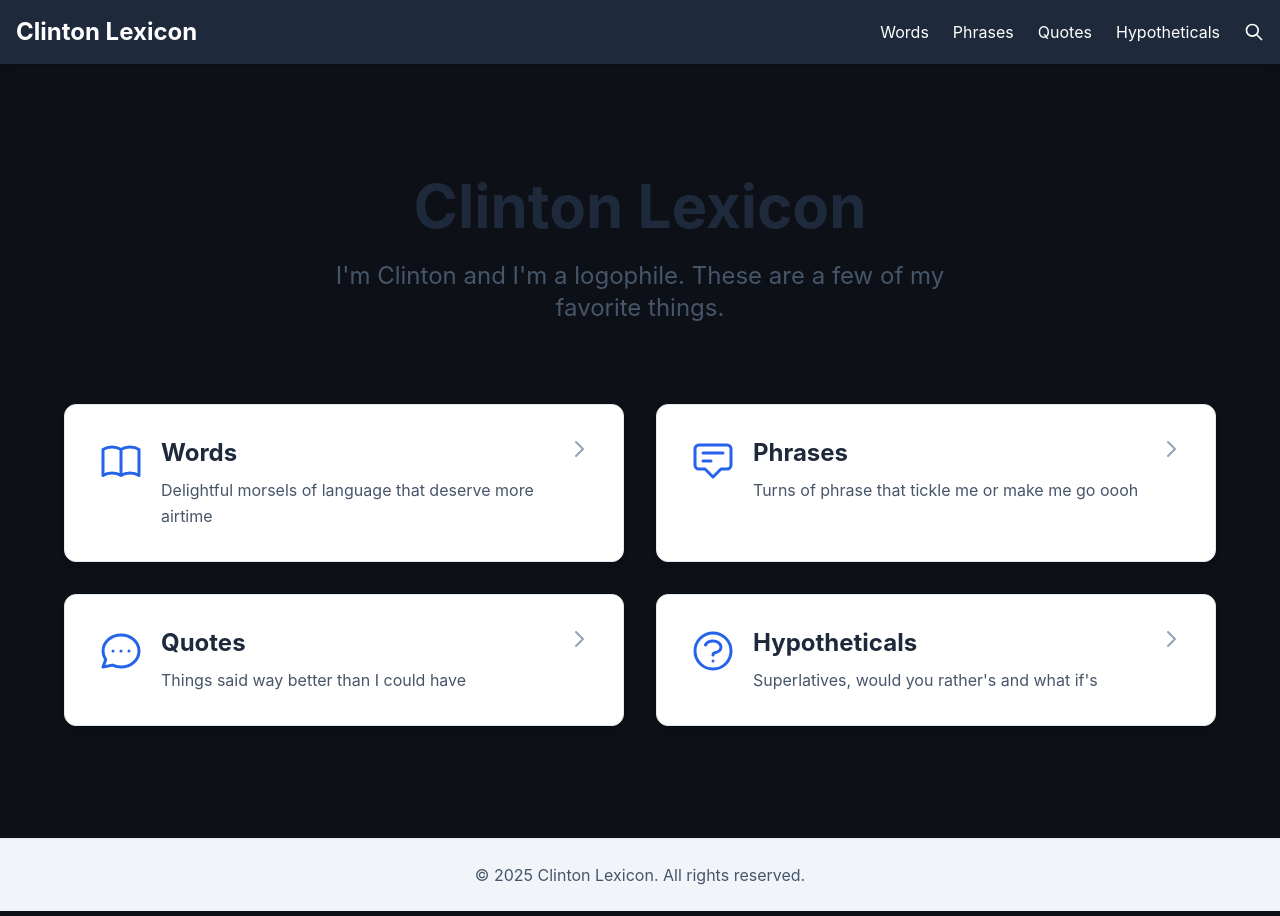
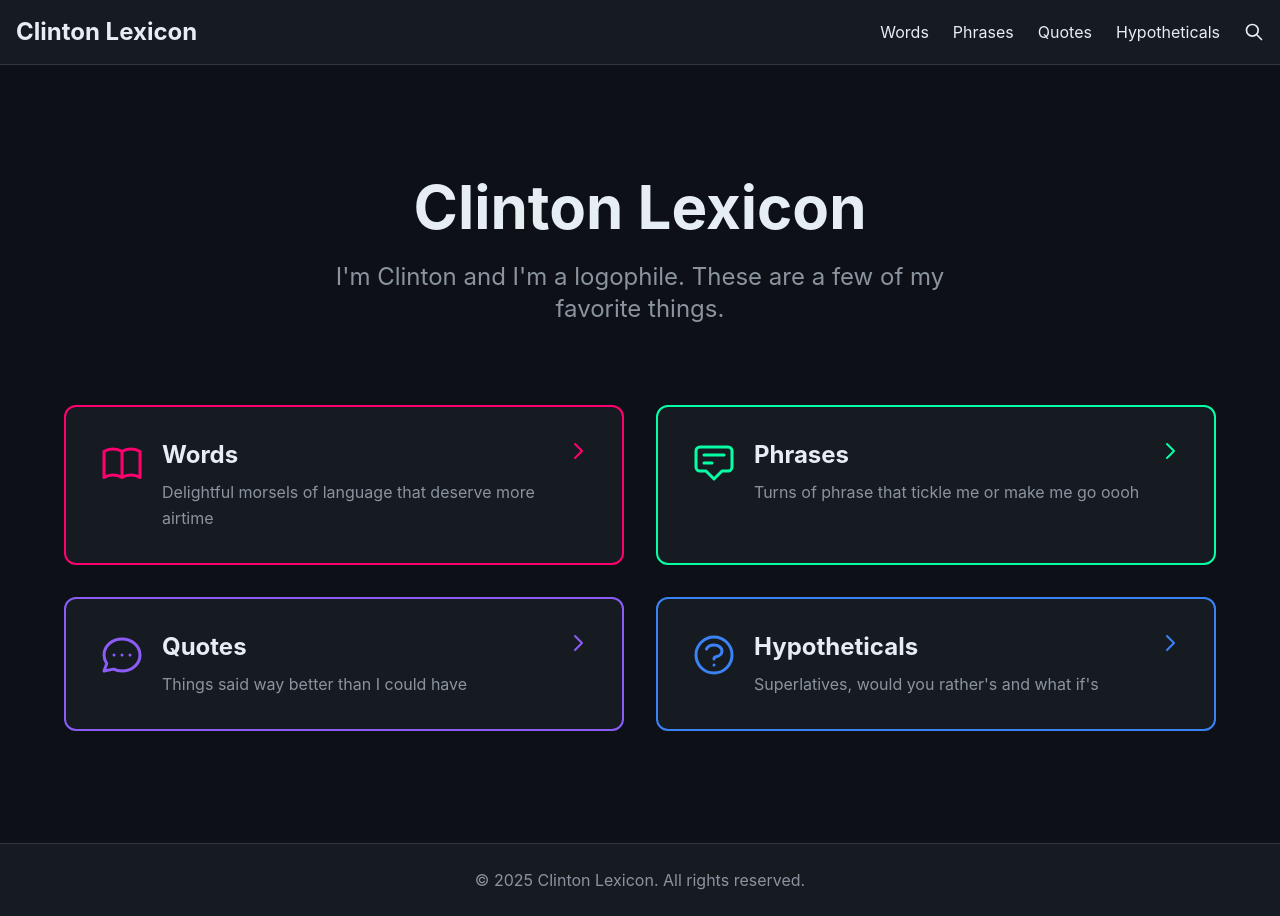
Before and after one commit to roadlittledawn/web-wtq, a Next.js app: page / in a window 1280 px wide. Built offline with nearby package versions, Linux system fonts and the light colour scheme.

Commit message:
Update public layout and home page with dark theme
- PublicLayout: dark header and footer
- Home page: colorful category cards with accent borders
- High-contrast text throughout
- Teal/pink accent colors for navigation

```diff
--- a/app/page.tsx
+++ b/app/page.tsx
@@ -90,10 +90,10 @@ export default function Home() {
       <div className="max-w-6xl mx-auto">
         {/* Hero Section */}
         <div className="text-center py-20">
-          <h1 className="text-5xl md:text-6xl font-bold text-slate-800 mb-6">
+          <h1 className="text-5xl md:text-6xl font-bold text-dark-text mb-6">
             Clinton Lexicon
           </h1>
-          <p className="text-xl md:text-2xl text-slate-600 max-w-2xl mx-auto leading-relaxed">
+          <p className="text-xl md:text-2xl text-dark-text-secondary max-w-2xl mx-auto leading-relaxed">
             I'm Clinton and I'm a logophile. These are a few of my favorite
             things.
           </p>
@@ -101,25 +101,57 @@ export default function Home() {
 
         {/* Category Cards */}
         <div className="grid grid-cols-1 md:grid-cols-2 gap-8 pb-20">
-          {categories.map((category) => (
+          {categories.map((category, index) => {
+            const colors = [
+              {
+                border: "border-accent-pink",
+                icon: "text-accent-pink",
+                hover:
+                  "hover:border-accent-pink-light group-hover:text-accent-pink-light",
+              },
+              {
+                border: "border-accent-teal",
+                icon: "text-accent-teal",
+                hover:
+                  "hover:border-accent-teal-dark group-hover:text-accent-teal-dark",
+              },
+              {
+                border: "border-accent-purple",
+                icon: "text-accent-purple",
+                hover:
+                  "hover:border-accent-purple group-hover:text-accent-purple",
+              },
+              {
+                border: "border-accent-blue",
+                icon: "text-accent-blue",
+                hover: "hover:border-accent-blue group-hover:text-accent-blue",
+              },
+            ];
+            const color = colors[index];
+
+            return (
               <Link
                 key={category.href}
                 href={category.href}
-              className="group bg-white rounded-xl shadow-md hover:shadow-xl transition-all duration-300 p-8 border border-slate-200 hover:border-blue-400"
+                className={`group bg-dark-bg-secondary rounded-xl transition-all duration-300 p-8 border-2 ${color.border} ${color.hover}`}
               >
                 <div className="flex items-start space-x-4">
-                <div className="flex-shrink-0 text-blue-600 group-hover:text-blue-700 transition-colors">
+                  <div
+                    className={`flex-shrink-0 ${color.icon} transition-colors`}
+                  >
                     {category.icon}
                   </div>
                   <div className="flex-1">
-                  <h2 className="text-2xl font-bold text-slate-800 mb-2 group-hover:text-blue-600 transition-colors">
+                    <h2 className="text-2xl font-bold text-dark-text mb-2 transition-colors">
                       {category.title}
                     </h2>
-                  <p className="text-slate-600 leading-relaxed">
+                    <p className="text-dark-text-secondary leading-relaxed">
                       {category.description}
                     </p>
                   </div>
-                <div className="flex-shrink-0 text-slate-400 group-hover:text-blue-600 transition-colors">
+                  <div
+                    className={`flex-shrink-0 ${color.icon} transition-colors`}
+                  >
                     <svg
                       className="w-6 h-6"
                       fill="none"
@@ -136,7 +168,8 @@ export default function Home() {
                   </div>
                 </div>
               </Link>
-          ))}
+            );
+          })}
         </div>
       </div>
     </PublicLayout>
--- a/components/PublicLayout.tsx
+++ b/components/PublicLayout.tsx
@@ -25,11 +25,14 @@ export default function PublicLayout({ children }: PublicLayoutProps) {
   }, []);
 
   return (
-    <div className="min-h-screen flex flex-col">
-      <header className="bg-slate-800 text-white shadow-md">
+    <div className="min-h-screen flex flex-col bg-dark-bg">
+      <header className="bg-dark-bg-secondary border-b border-dark-border">
         <div className="container mx-auto px-4 py-4">
           <div className="flex items-center justify-between">
-            <Link href="/" className="text-2xl font-bold hover:text-slate-200">
+            <Link
+              href="/"
+              className="text-2xl font-bold text-dark-text hover:text-accent-teal transition-colors"
+            >
               Clinton Lexicon
             </Link>
             <nav>
@@ -37,7 +40,7 @@ export default function PublicLayout({ children }: PublicLayoutProps) {
                 <li>
                   <Link
                     href="/words"
-                    className="hover:text-slate-200 transition-colors"
+                    className="text-dark-text hover:text-accent-teal transition-colors"
                   >
                     Words
                   </Link>
@@ -45,7 +48,7 @@ export default function PublicLayout({ children }: PublicLayoutProps) {
                 <li>
                   <Link
                     href="/phrases"
-                    className="hover:text-slate-200 transition-colors"
+                    className="text-dark-text hover:text-accent-teal transition-colors"
                   >
                     Phrases
                   </Link>
@@ -53,7 +56,7 @@ export default function PublicLayout({ children }: PublicLayoutProps) {
                 <li>
                   <Link
                     href="/quotes"
-                    className="hover:text-slate-200 transition-colors"
+                    className="text-dark-text hover:text-accent-teal transition-colors"
                   >
                     Quotes
                   </Link>
@@ -61,7 +64,7 @@ export default function PublicLayout({ children }: PublicLayoutProps) {
                 <li>
                   <Link
                     href="/hypotheticals"
-                    className="hover:text-slate-200 transition-colors"
+                    className="text-dark-text hover:text-accent-teal transition-colors"
                   >
                     Hypotheticals
                   </Link>
@@ -69,7 +72,7 @@ export default function PublicLayout({ children }: PublicLayoutProps) {
                 <li>
                   <Link
                     href="/search"
-                    className="hover:text-slate-200 transition-colors"
+                    className="text-dark-text hover:text-accent-teal transition-colors"
                     title="Search"
                   >
                     <svg
@@ -92,7 +95,7 @@ export default function PublicLayout({ children }: PublicLayoutProps) {
                   <li>
                     <Link
                       href="/admin"
-                      className="px-3 py-1 bg-blue-600 rounded hover:bg-blue-700 transition-colors"
+                      className="px-3 py-1 bg-accent-pink text-white rounded hover:bg-accent-pink-light transition-colors"
                     >
                       Admin
                     </Link>
@@ -106,9 +109,9 @@ export default function PublicLayout({ children }: PublicLayoutProps) {
 
       <main className="flex-grow container mx-auto px-4 py-8">{children}</main>
 
-      <footer className="bg-slate-100 border-t border-slate-200">
+      <footer className="bg-dark-bg-secondary border-t border-dark-border">
         <div className="container mx-auto px-4 py-6">
-          <div className="text-center text-slate-600">
+          <div className="text-center text-dark-text-secondary">
             <p>
               &copy; {new Date().getFullYear()} Clinton Lexicon. All rights
               reserved.
```
Lines whose indentation alone changed are shown as unchanged.
